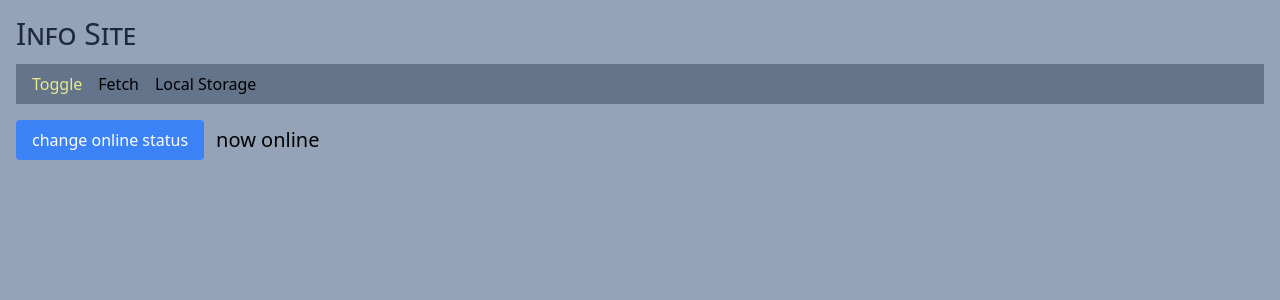
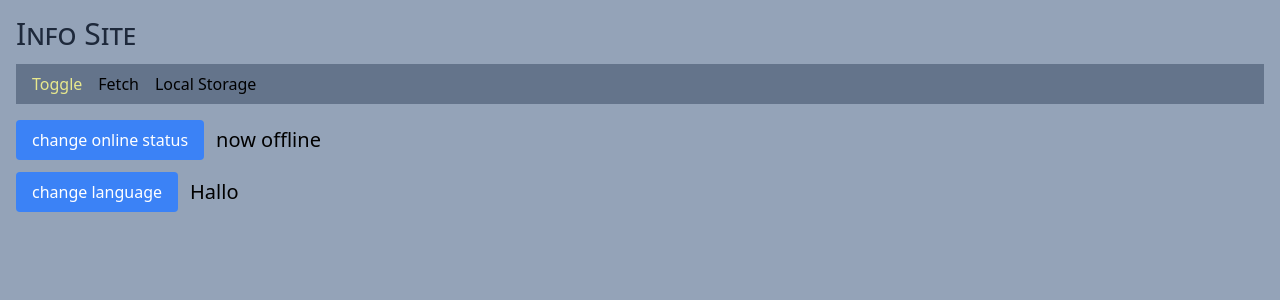
Before and after one commit to edwardtanguay/et893-custom-hooks-basics, a React (Vite) app: page /toggle in a window 1280 px wide. Shown: the top 300 px of the page. Built offline with nearby package versions, Linux system fonts and the light colour scheme.

Commit message:
two buttons

```diff
--- a/src/hooks/useToggle.tsx
+++ b/src/hooks/useToggle.tsx
@@ -1,6 +1,6 @@
 import { useState } from "react";
 
-export const useToggle = (defaultValue: boolean = true):[boolean, () => void] => {
+export const useToggle = (defaultValue: boolean = false):[boolean, () => void] => {
 	const [value, setValue] = useState(defaultValue);
 
 	const toggle = () => {
--- a/src/pages/PageToggle.tsx
+++ b/src/pages/PageToggle.tsx
@@ -1,12 +1,19 @@
 import { useToggle } from "../hooks/useToggle";
 
 export const PageToggle = () => {
-	const [isOnline, toggle] = useToggle();
+	const [isOnline, toggleIsOnline] = useToggle();
+	const [isGerman, toggleLanguage] = useToggle(true);
 
 	return (
-		<div className="flex gap-3 items-center">
-			<button onClick={() => toggle()}>change online status</button>
+		<>
+		<div className="flex gap-3 items-center mb-3">
+			<button onClick={() => toggleIsOnline()}>change online status</button>
 			<p className="text-xl">{isOnline ? 'now online' : 'now offline'}</p>
 		</div>
+		<div className="flex gap-3 items-center">
+			<button onClick={() => toggleLanguage()}>change language</button>
+			<p className="text-xl">{isGerman ? 'Hallo' : 'Hello there.'}</p>
+		</div>
+		</>
 	)
 }
```
